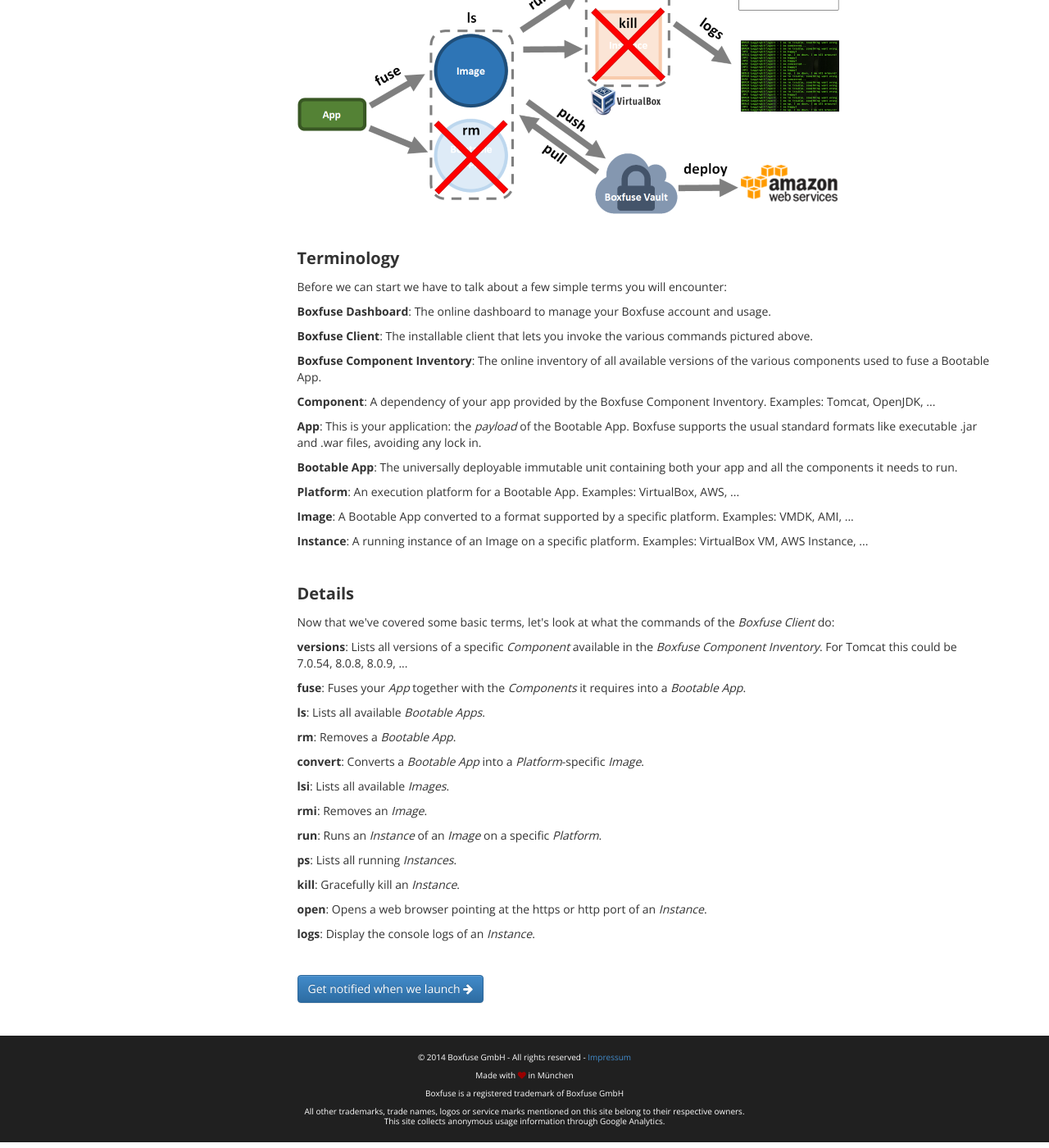
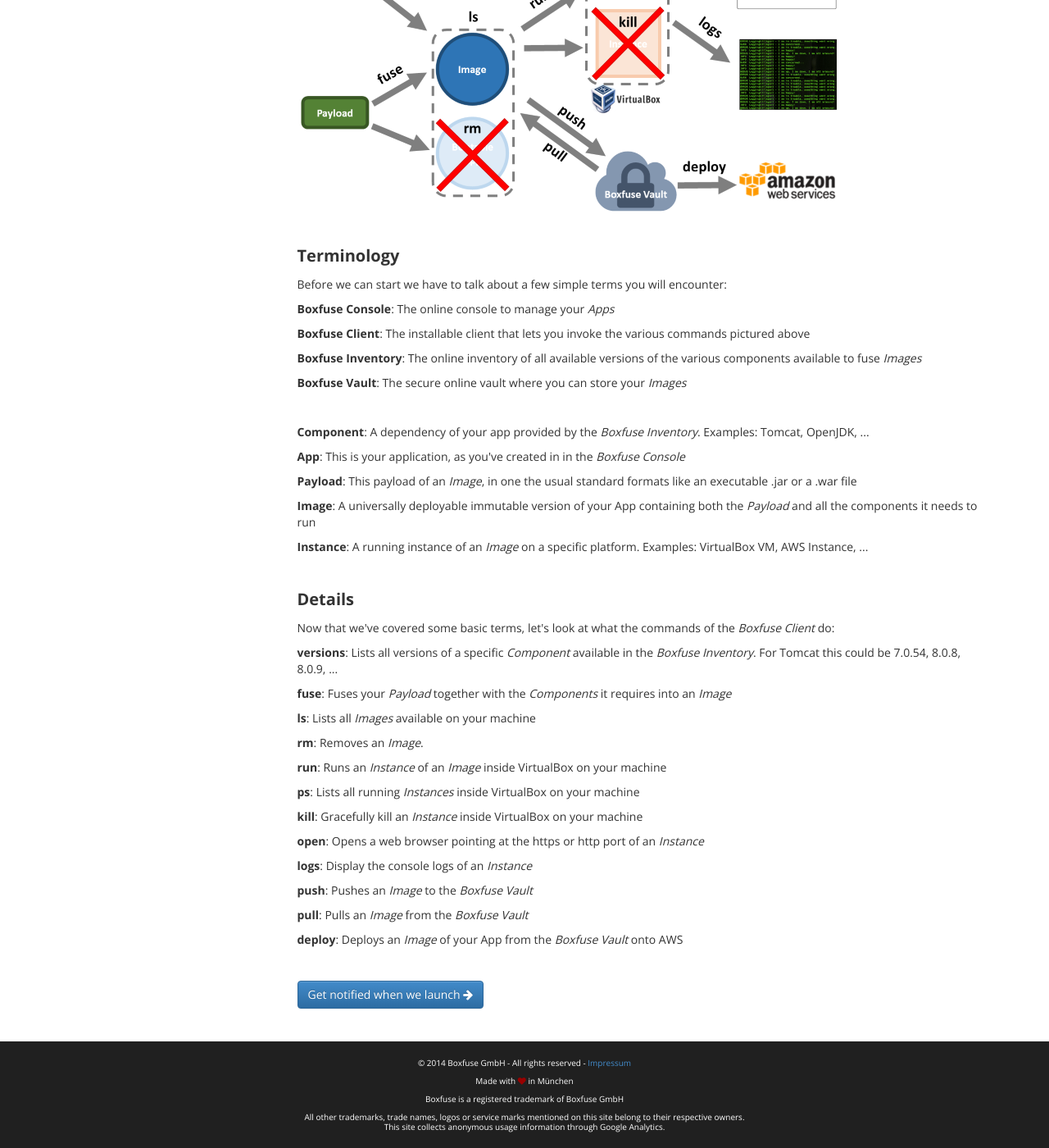
Before and after one commit to flyway/boxfuse.com, a Jekyll site: the page built from docs/commands.html, in a window 1280 px wide and 1400 px high, scrolled down 322 px. Shown: the whole window at 82% size. Built offline with Jekyll 4.4.1, drawn with Linux system fonts in a browser that asks for light colours.

Commit message:
Finished updating the commands page

```diff
--- a/docs/commands.html
+++ b/docs/commands.html
@@ -14,53 +14,52 @@ subtitle: 'Commands'
 
     <p>Before we can start we have to talk about a few simple terms you will encounter:</p>
 
-    <p><strong>Boxfuse Dashboard</strong>: The online dashboard to manage your Boxfuse account and usage.</p>
+    <p><strong>Boxfuse Console</strong>: The online console to manage your <em>Apps</em></p>
 
-    <p><strong>Boxfuse Client</strong>: The installable client that lets you invoke the various commands pictured above.</p>
+    <p><strong>Boxfuse Client</strong>: The installable client that lets you invoke the various commands pictured above</p>
 
-    <p><strong>Boxfuse Component Inventory</strong>: The online inventory of all available versions of the various components used to fuse a Bootable App.</p>
+    <p><strong>Boxfuse Inventory</strong>: The online inventory of all available versions of the various components available to fuse <em>Images</em></p>
+    <p><strong>Boxfuse Vault</strong>: The secure online vault where you can store your <em>Images</em></p>
 
-    <p><strong>Component</strong>: A dependency of your app provided by the Boxfuse Component Inventory. Examples: Tomcat, OpenJDK, ...</p>
+    <p>&nbsp;</p>
+    <p><strong>Component</strong>: A dependency of your app provided by the <em>Boxfuse Inventory</em>. Examples: Tomcat, OpenJDK, ...</p>
 
-    <p><strong>App</strong>: This is your application: the <em>payload</em> of the Bootable App.
-        Boxfuse supports the usual standard formats like executable .jar
-        and .war files, avoiding any lock in.</p>
+    <p><strong>App</strong>: This is your application, as you've created in in the <em>Boxfuse Console</em></p>
 
-    <p><strong>Bootable App</strong>: The universally deployable immutable unit containing both your app and all the components it needs to run.</p>
+    <p><strong>Payload</strong>: This payload of an <em>Image</em>, in one the usual standard formats like an executable .jar
+        or a .war file</p>
 
-    <p><strong>Platform</strong>: An execution platform for a Bootable App. Examples: VirtualBox, AWS, ...</p>
+    <p><strong>Image</strong>: A universally deployable immutable version of your App containing both the <em>Payload</em> and all the components it needs to run</p>
 
-    <p><strong>Image</strong>: A Bootable App converted to a format supported by a specific platform. Examples: VMDK, AMI, ...</p>
-
-    <p><strong>Instance</strong>: A running instance of an Image on a specific platform. Examples: VirtualBox VM, AWS Instance, ...</p>
+    <p><strong>Instance</strong>: A running instance of an <em>Image</em> on a specific platform. Examples: VirtualBox VM, AWS Instance, ...</p>
 
     <p class="doc-section">Details</p>
 
     <p>Now that we've covered some basic terms, let's look at what the commands of the <em>Boxfuse Client</em> do:</p>
 
-    <p><strong>versions</strong>: Lists all versions of a specific <em>Component</em> available in the <em>Boxfuse Component Inventory</em>. For Tomcat this could be 7.0.54, 8.0.8, 8.0.9, ...</p>
+    <p><strong>versions</strong>: Lists all versions of a specific <em>Component</em> available in the <em>Boxfuse Inventory</em>. For Tomcat this could be 7.0.54, 8.0.8, 8.0.9, ...</p>
 
-    <p><strong>fuse</strong>: Fuses your <em>App</em> together with the <em>Components</em> it requires into a <em>Bootable App</em>.</p>
+    <p><strong>fuse</strong>: Fuses your <em>Payload</em> together with the <em>Components</em> it requires into an <em>Image</em></p>
 
-    <p><strong>ls</strong>: Lists all available <em>Bootable Apps</em>.</p>
+    <p><strong>ls</strong>: Lists all <em>Images</em> available on your machine</p>
 
-    <p><strong>rm</strong>: Removes a <em>Bootable App</em>.</p>
+    <p><strong>rm</strong>: Removes an <em>Image</em>.</p>
 
-    <p><strong>convert</strong>: Converts a <em>Bootable App</em> into a <em>Platform</em>-specific <em>Image</em>.</p>
+    <p><strong>run</strong>: Runs an <em>Instance</em> of an <em>Image</em> inside VirtualBox on your machine</p>
 
-    <p><strong>lsi</strong>: Lists all available <em>Images</em>.</p>
+    <p><strong>ps</strong>: Lists all running <em>Instances</em> inside VirtualBox on your machine</p>
 
-    <p><strong>rmi</strong>: Removes an <em>Image</em>.</p>
+    <p><strong>kill</strong>: Gracefully kill an <em>Instance</em> inside VirtualBox on your machine</p>
 
-    <p><strong>run</strong>: Runs an <em>Instance</em> of an <em>Image</em> on a specific <em>Platform</em>.</p>
+    <p><strong>open</strong>: Opens a web browser pointing at the https or http port of an <em>Instance</em></p>
 
-    <p><strong>ps</strong>: Lists all running <em>Instances</em>.</p>
+    <p><strong>logs</strong>: Display the console logs of an <em>Instance</em></p>
 
-    <p><strong>kill</strong>: Gracefully kill an <em>Instance</em>.</p>
+    <p><strong>push</strong>: Pushes an <em>Image</em> to the <em>Boxfuse Vault</em></p>
 
-    <p><strong>open</strong>: Opens a web browser pointing at the https or http port of an <em>Instance</em>.</p>
+    <p><strong>pull</strong>: Pulls an <em>Image</em> from the <em>Boxfuse Vault</em></p>
 
-    <p><strong>logs</strong>: Display the console logs of an <em>Instance</em>.</p>
+    <p><strong>deploy</strong>: Deploys an <em>Image</em> of your App from the <em>Boxfuse Vault</em> onto AWS</p>
 
     <p class="next-steps">
         <a class="btn btn-primary" href="/#contact">Get notified when we launch <i class="fa fa-arrow-right"></i></a>
```
Also changed, not shown: assets/img/learn/commands.png.
